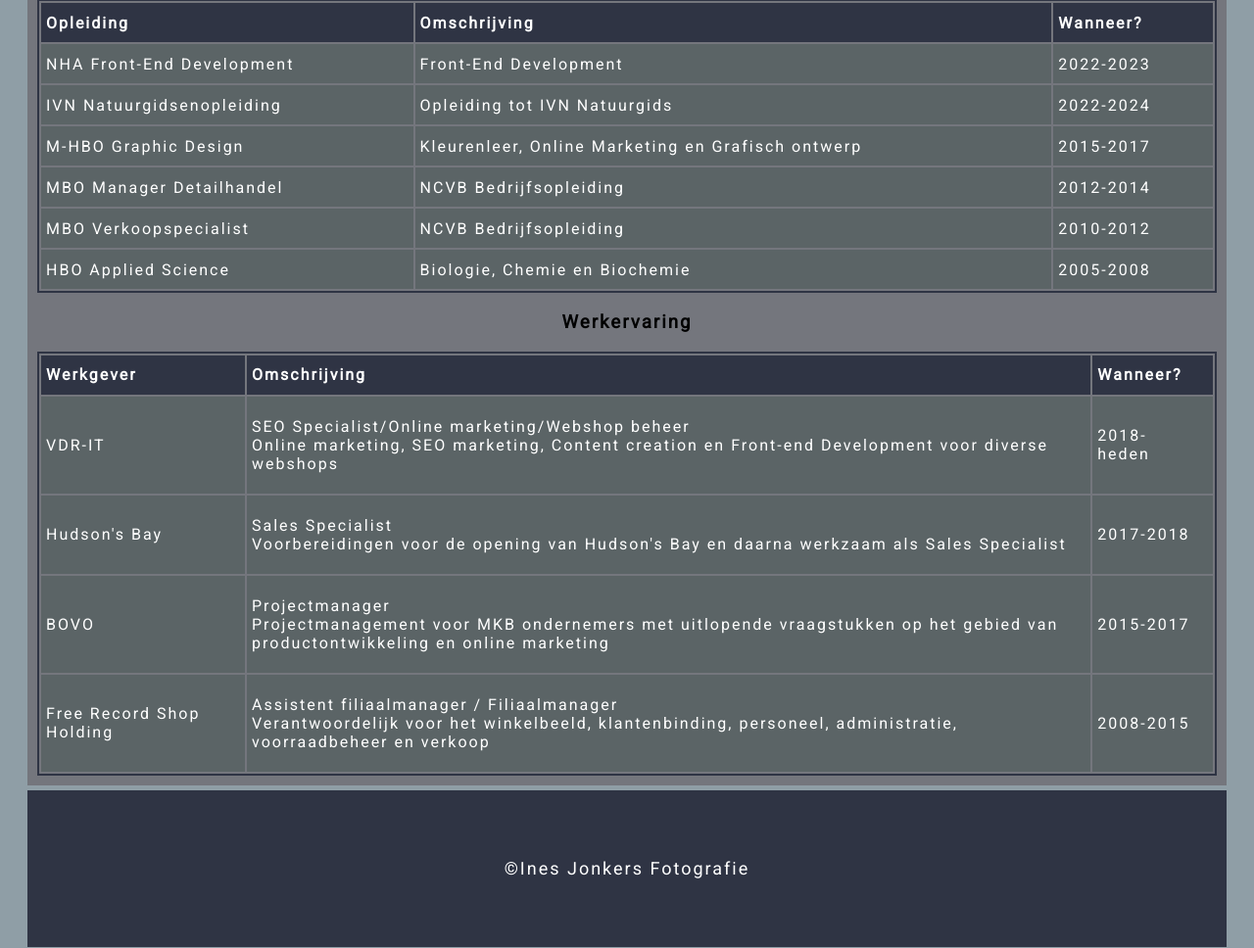
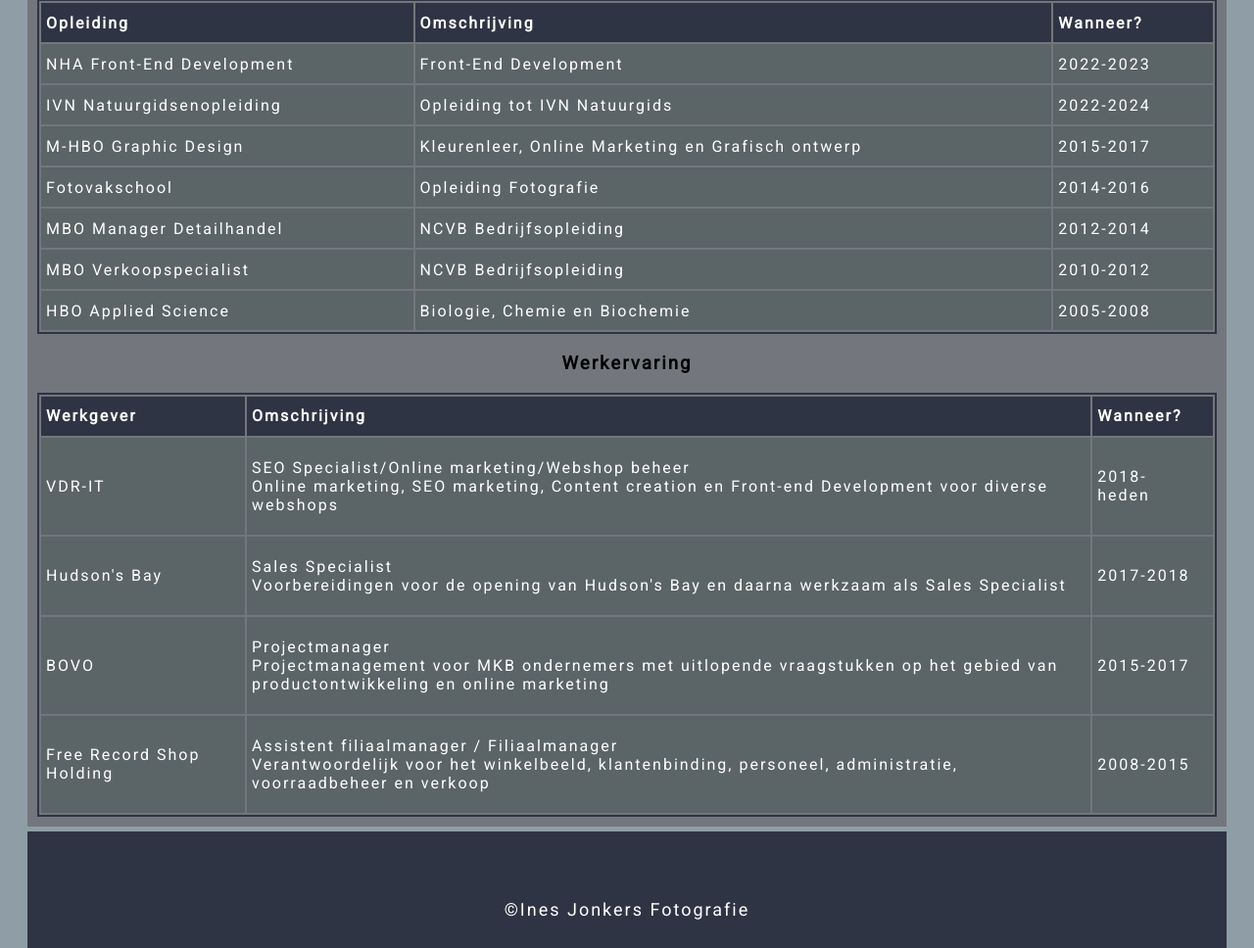
Before and after one commit to yunalesca88/nhales15, a plain HTML site: page mijncv.html in a window 1280 px wide. Shown: the part 1140-2108 px from the top of the page at 98% size. Drawn offline with Linux system fonts and the light colour scheme.

Commit message:
Update mijncv.html

```diff
--- a/mijncv.html
+++ b/mijncv.html
@@ -49,6 +49,10 @@
               <td>Kleurenleer, Online Marketing en Grafisch ontwerp</td>
               <td>2015-2017</td>
             </tr>
+          <tr>
+            <td>Fotovakschool</td>
+            <td>Opleiding Fotografie</td>
+            <td>2014-2016</td>
             <tr>
               <td>MBO Manager Detailhandel</td>
               <td>NCVB Bedrijfsopleiding</td>
```
